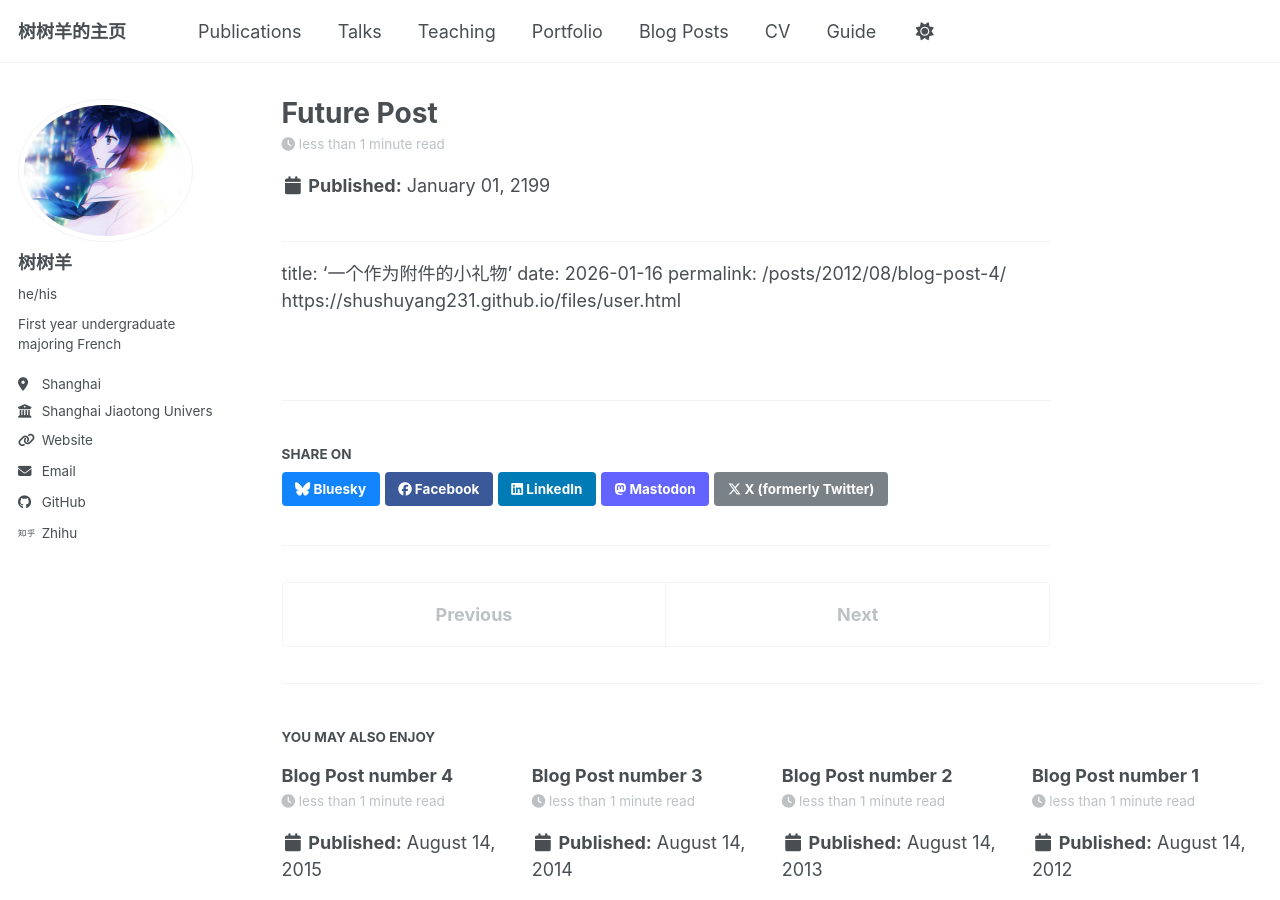
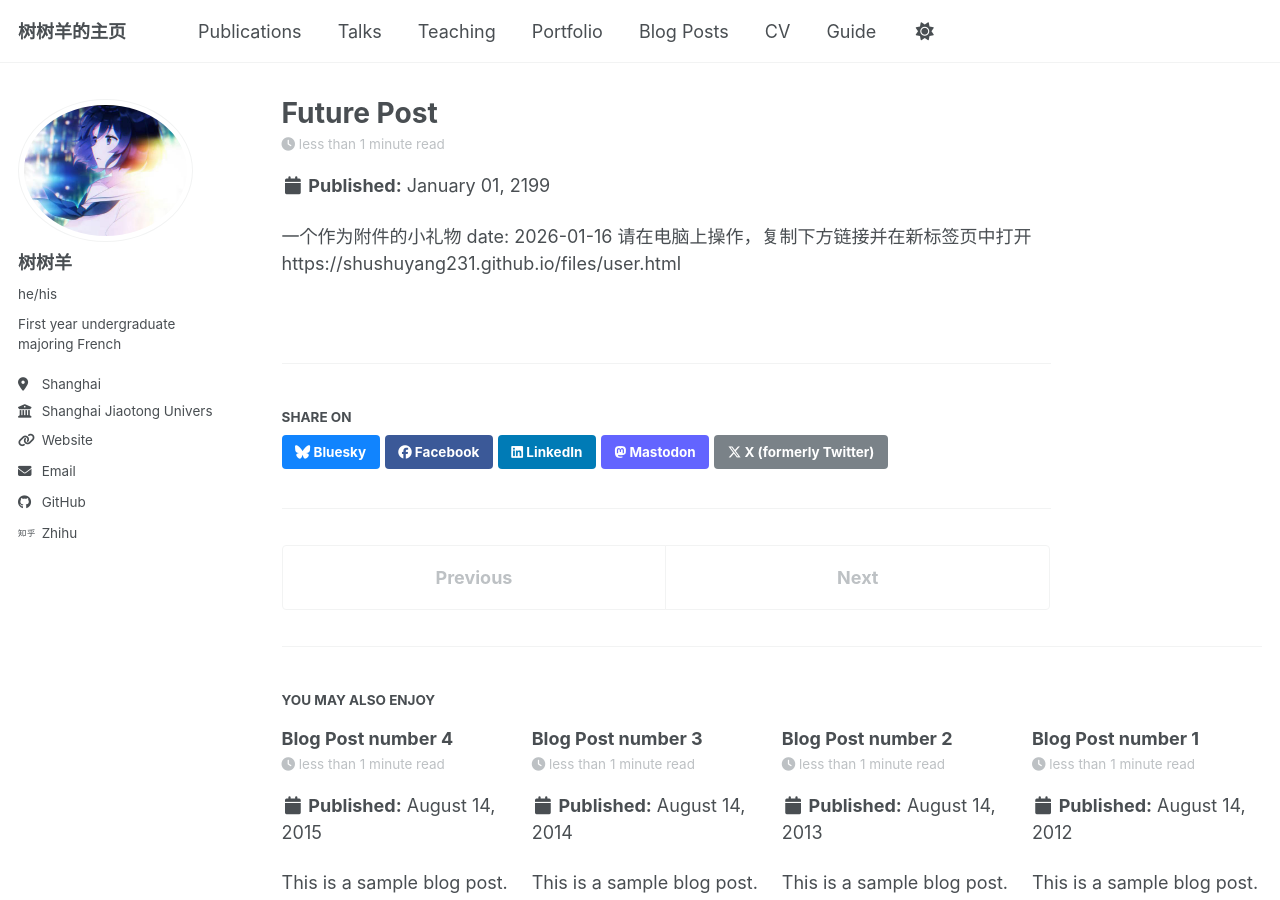
Before and after one commit to shushuyang231/shushuyang231.github.io, a Jekyll site: the page built from _posts/2199-01-01-future-post.md, in a window 1280 px wide and 900 px high. Built offline with Jekyll 4.4.1, drawn with Linux system fonts in a browser that asks for light colours; a script bundle is joined from its source files by our own code; library files that are not in the unit come from our copies.

Commit message:
Update 2199-01-01-future-post.md

```diff
--- a/_posts/2199-01-01-future-post.md
+++ b/_posts/2199-01-01-future-post.md
@@ -1,5 +1,4 @@
----
-title: '一个作为附件的小礼物'
+一个作为附件的小礼物
 date: 2026-01-16
-permalink: /posts/2012/08/blog-post-4/
+请在电脑上操作，复制下方链接并在新标签页中打开
 https://shushuyang231.github.io/files/user.html
```
